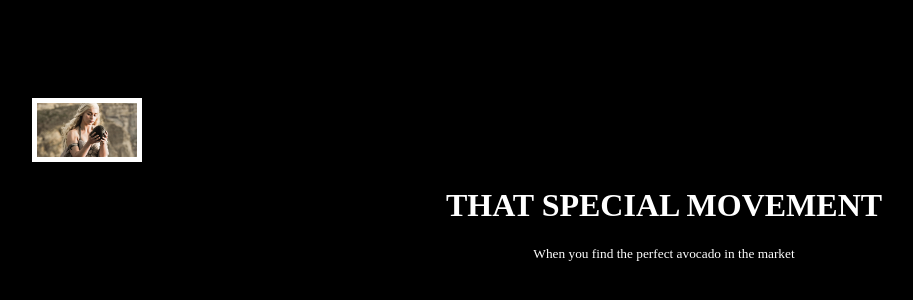
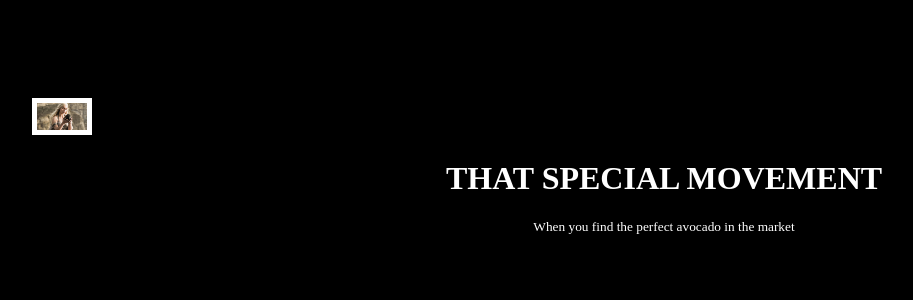
Before and after one commit to kashismit27/posters, a plain HTML site: page index.html in a window 1280 px wide. Shown: the part 92-392 px from the top of the page, without its empty margins (292-1205 px from the left). Drawn offline with Linux system fonts and the light colour scheme.

Commit message:
Update index.html

```diff
--- a/index.html
+++ b/index.html
@@ -54,7 +54,7 @@
     </head>
     <body>
       <div class="poster">
-        <img  class="image" src="./daenerys.jpeg" alt="daenerys" style="width: 100px;">
+        <img  class="image" src="./daenerys.jpeg" alt="daenerys" style="width: 50px;">
 
         <h1>THAT SPECIAL MOVEMENT</h1>
         <P>When you find the perfect avocado in the market</P>
```
